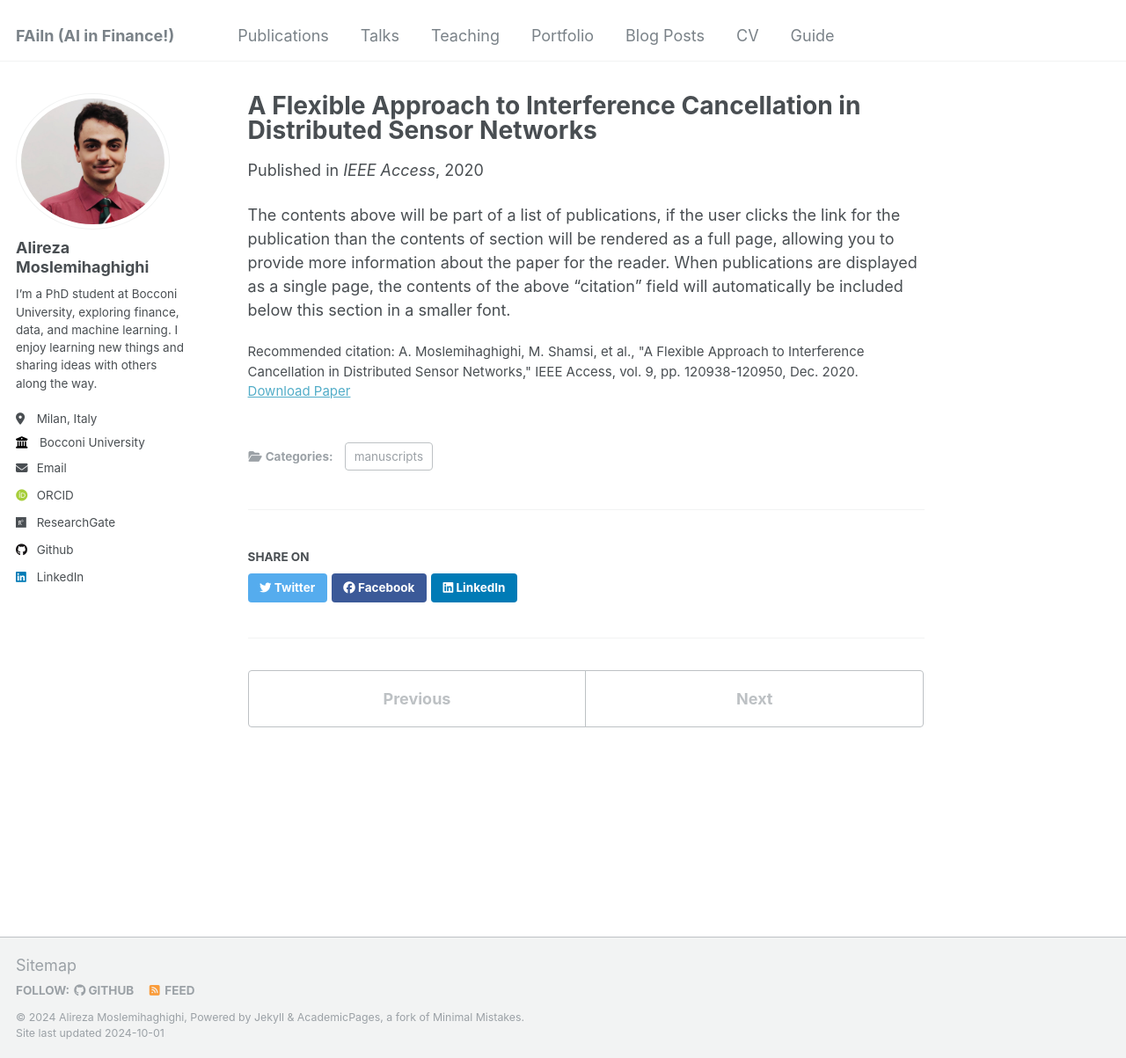
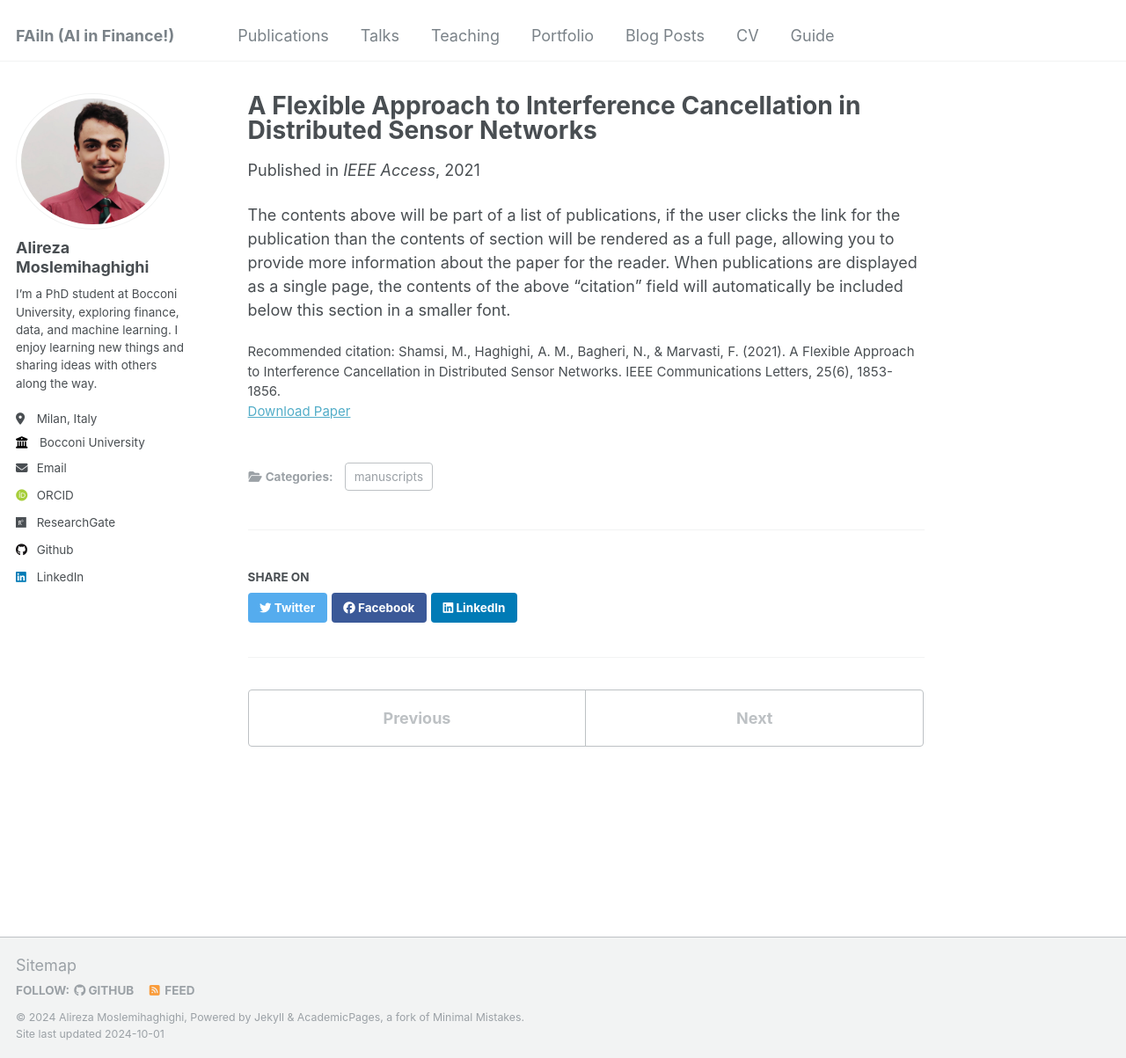
Before and after one commit to AAstroA/AAstroA.github.io, a Jekyll site: the page built from _publications/2009-10-01-paper-title-number-1.md, in a window 1280 px wide and 1203 px high. Shown: the whole window at 88% size. Built offline with Jekyll 4.4.1, drawn with Linux system fonts in a browser that asks for light colours; some web fonts are replaced.

Commit message:
Update 2009-10-01-paper-title-number-1.md

```diff
--- a/_publications/2009-10-01-paper-title-number-1.md
+++ b/_publications/2009-10-01-paper-title-number-1.md
@@ -4,11 +4,11 @@ collection: publications
 category: manuscripts
 permalink: /publication/2009-10-01-paper-title-number-1
 excerpt: 'This paper presents a novel approach to interference cancellation in distributed sensor networks.'
-date: 2020-12-01
+date: 2021-01-05
 venue: 'IEEE Access'
 #slidesurl: 'http://academicpages.github.io/files/slides1.pdf'
 paperurl: '[http://academicpages.github.io/files/paper1.pdf](https://ieeexplore.ieee.org/document/9347462)'
-citation: 'A. Moslemihaghighi, M. Shamsi, et al., "A Flexible Approach to Interference Cancellation in Distributed Sensor Networks," IEEE Access, vol. 9, pp. 120938-120950, Dec. 2020.'
+citation: 'Shamsi, M., Haghighi, A. M., Bagheri, N., & Marvasti, F. (2021). A Flexible Approach to Interference Cancellation in Distributed Sensor Networks. IEEE Communications Letters, 25(6), 1853-1856.'
 ---
 
 The contents above will be part of a list of publications, if the user clicks the link for the publication than the contents of section will be rendered as a full page, allowing you to provide more information about the paper for the reader. When publications are displayed as a single page, the contents of the above "citation" field will automatically be included below this section in a smaller font.
```
